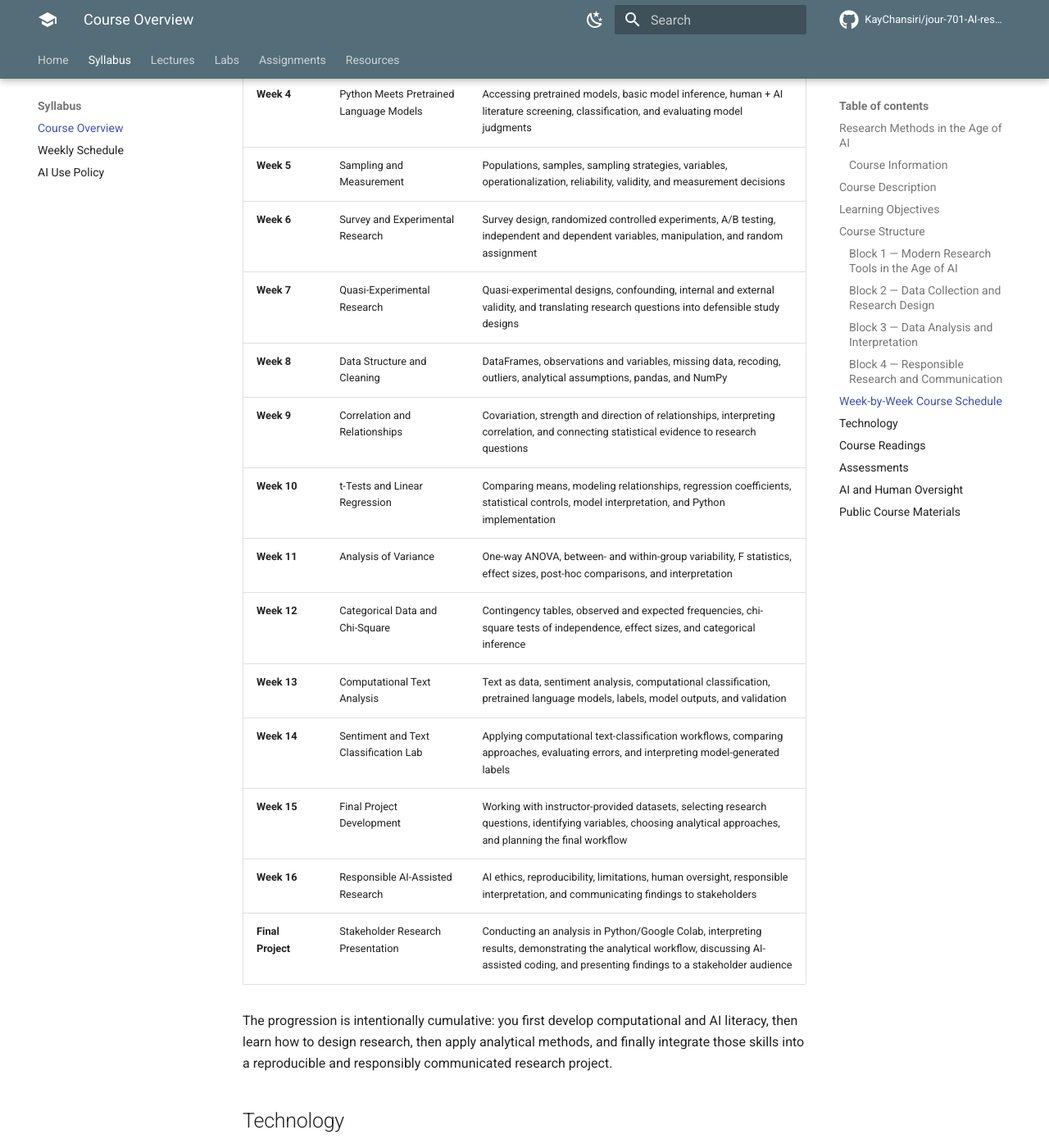
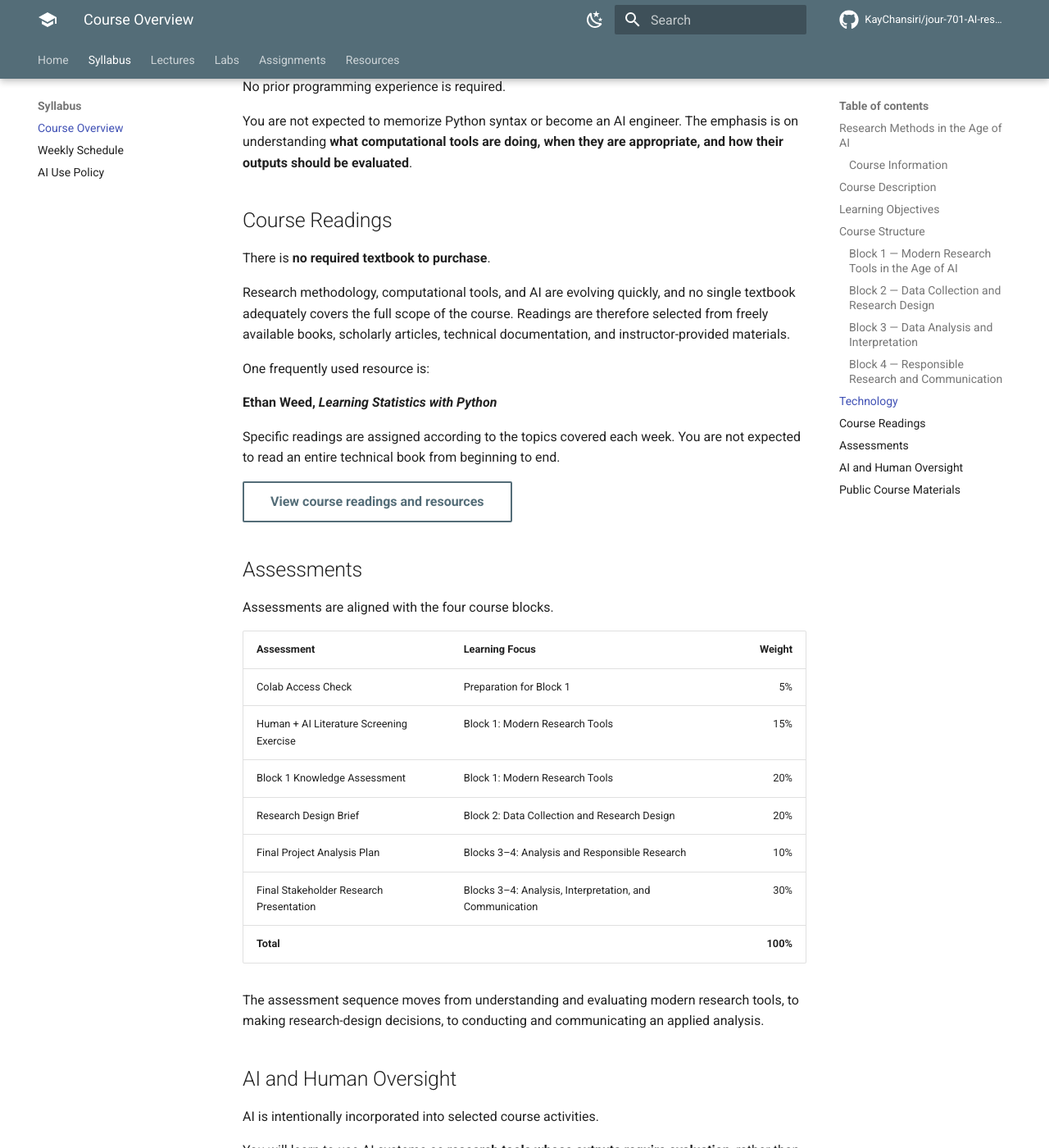
Before and after one commit to KayChansiri/jour-701-AI-research-methods, an MkDocs documentation site: the page built from docs/syllabus.md, in a window 1280 px wide and 1400 px high, scrolled down 2831 px. Shown: the whole window at 82% size. Built offline with MkDocs 1.6.1 and Material for MkDocs 9.7.7, drawn with Linux system fonts in a browser that asks for light colours; comment, search, counter and statistics services are not loaded; some of the changed text lies outside the part shown.

Commit message:
Update syllabus.md

```diff
--- a/docs/syllabus.md
+++ b/docs/syllabus.md
@@ -61,30 +61,6 @@ Most analytical topics follow a **concept → guided application** structure, em
 You will integrate analytical reasoning with AI ethics, reproducibility, human oversight, limitations, and stakeholder communication.
 
 The course concludes with an applied group research project in which you use an instructor-provided dataset, select an appropriate analytical approach, interpret the results, and communicate what the evidence means.
-
-## Week-by-Week Course Schedule
-
-| Week              | Topic                                          | Focus                                                                                                                                                                                        |
-| ----------------- | ---------------------------------------------- | -------------------------------------------------------------------------------------------------------------------------------------------------------------------------------------------- |
-| **Week 1**        | Research Methods in the Age of AI              | Research workflows, contemporary research tools, large language models, and the role of computational methods in modern research                                                             |
-| **Week 2**        | Inside Large Language Models                   | From NLP to Transformers, tokenization, embeddings, attention, inference, and limitations of language models                                                                                 |
-| **Week 3**        | Python and Computational Research Environments | Google Colab, Python fundamentals, variables, data types, lists, functions, libraries, and reproducible computational workflows                                                              |
-| **Week 4**        | Python Meets Pretrained Language Models        | Accessing pretrained models, basic model inference, human + AI literature screening, classification, and evaluating model judgments                                                          |
-| **Week 5**        | Sampling and Measurement                       | Populations, samples, sampling strategies, variables, operationalization, reliability, validity, and measurement decisions                                                                   |
-| **Week 6**        | Survey and Experimental Research               | Survey design, randomized controlled experiments, A/B testing, independent and dependent variables, manipulation, and random assignment                                                      |
-| **Week 7**        | Quasi-Experimental Research                    | Quasi-experimental designs, confounding, internal and external validity, and translating research questions into defensible study designs                                                    |
-| **Week 8**        | Data Structure and Cleaning                    | DataFrames, observations and variables, missing data, recoding, outliers, analytical assumptions, pandas, and NumPy                                                                          |
-| **Week 9**        | Correlation and Relationships                  | Covariation, strength and direction of relationships, interpreting correlation, and connecting statistical evidence to research questions                                                    |
-| **Week 10**       | t-Tests and Linear Regression                  | Comparing means, modeling relationships, regression coefficients, statistical controls, model interpretation, and Python implementation                                                      |
-| **Week 11**       | Analysis of Variance                           | One-way ANOVA, between- and within-group variability, F statistics, effect sizes, post-hoc comparisons, and interpretation                                                                   |
-| **Week 12**       | Categorical Data and Chi-Square                | Contingency tables, observed and expected frequencies, chi-square tests of independence, effect sizes, and categorical inference                                                             |
-| **Week 13**       | Computational Text Analysis                    | Text as data, sentiment analysis, computational classification, pretrained language models, labels, model outputs, and validation                                                            |
-| **Week 14**       | Sentiment and Text Classification Lab          | Applying computational text-classification workflows, comparing approaches, evaluating errors, and interpreting model-generated labels                                                       |
-| **Week 15**       | Final Project Development                      | Working with instructor-provided datasets, selecting research questions, identifying variables, choosing analytical approaches, and planning the final workflow                              |
-| **Week 16**       | Responsible AI-Assisted Research               | AI ethics, reproducibility, limitations, human oversight, responsible interpretation, and communicating findings to stakeholders                                                             |
-| **Final Project** | Stakeholder Research Presentation              | Conducting an analysis in Python/Google Colab, interpreting results, demonstrating the analytical workflow, discussing AI-assisted coding, and presenting findings to a stakeholder audience |
-
-The progression is intentionally cumulative: you first develop computational and AI literacy, then learn how to design research, then apply analytical methods, and finally integrate those skills into a reproducible and responsibly communicated research project.
 
 ## Technology
 
```
